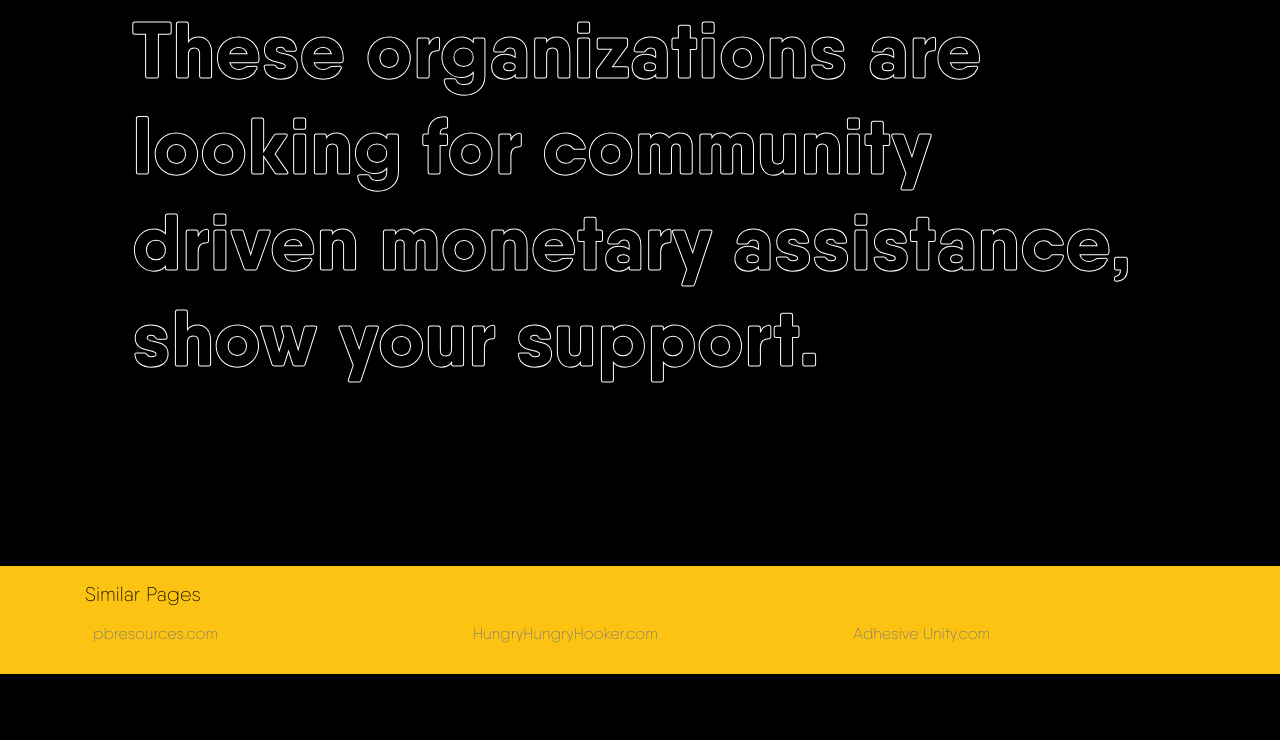
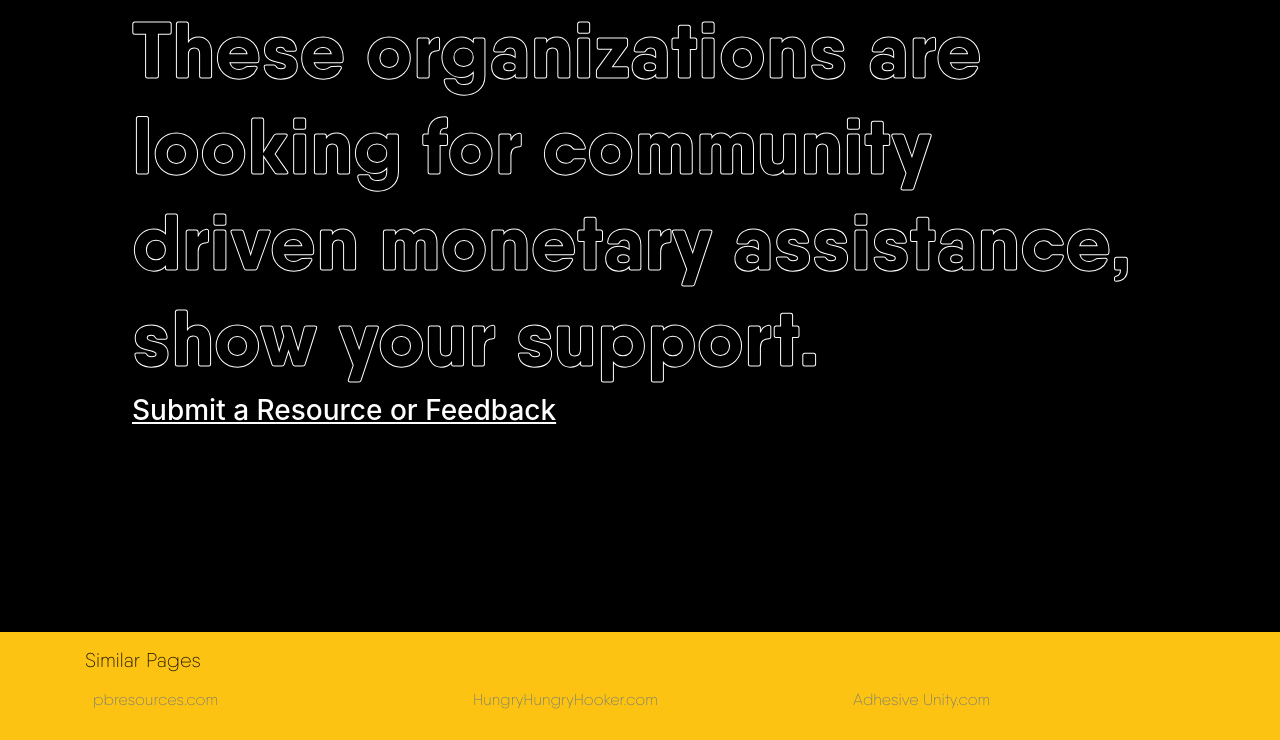
Before and after one commit to mrodriguez3313/Support-bipoc, a Flask app: page /NationalDonate in a window 1280 px wide. Shown: the part 578-1318 px from the top of the page. Before the commit the page ends 1252 px from the top, so only its background shows below. Run offline with Flask 2, Linux system fonts and the light colour scheme; parts of the project's set-up code (start-up, migrations or seed data) failed here and were passed over; some libraries are stand-ins or nearby versions.

Commit message:
Added google form for user input and layout change on state pages

```diff
--- a/website/static/style.css
+++ b/website/static/style.css
@@ -114,6 +114,12 @@ h1 {
   background-color: #000000;
 }
 
+.resource {
+  margin-bottom: 2rem;
+  text-decoration: underline;
+  text-decoration-color: white;
+}
+
 /* CUSTOMIZE THE CAROUSEL
 -------------------------------------------------- */
 /* Carousel base class */
--- a/website/templates/States_list.html
+++ b/website/templates/States_list.html
@@ -2,6 +2,8 @@
 {% block content %}
 <div class="jumbotron d-flex justify-content-center bg-transparent">
   <h1 class="font-weight title_blm">State List</h1>
+  <h3 class="resource"><a style="color: white !important;" href="https://docs.google.com/forms/d/e/1FAIpQLSejKUgeq_edAGw43KlcmZQPX9w-jQ4WP_h33IXg-YthxidIPw/viewform?usp=sf_link">Submit a Resource or Feedback</a></h3>
+
 </div>
 <div class="container">
   {% for code, state in states %}
--- a/website/templates/donate.html
+++ b/website/templates/donate.html
@@ -9,7 +9,7 @@
 </head>
 
 <body>
-  <div class="container mobilev" >
+  <div class="container mobilev">
     <div class="jumbotron d-flex jumbodonateimg ">
       <div class="container" style="height:300px;">
 
@@ -19,7 +19,8 @@
   <div class="container mobilev">
     <div class="jumbotron d-flex" style="background-color: #000000">
       <div class="container" style="background-color: #000000">
-        <h1>These organizations are looking for community driven monetary assistance, show your support.</h1>
+        <h1 class="title_blm">These organizations are looking for community driven monetary assistance, show your support.</h1>
+        <h3 class="resource"><a style="color: white !important;" href="https://docs.google.com/forms/d/e/1FAIpQLSejKUgeq_edAGw43KlcmZQPX9w-jQ4WP_h33IXg-YthxidIPw/viewform?usp=sf_link">Submit a Resource or Feedback</a></h3>
       </div>
     </div>
   </div>
--- a/website/templates/index.html
+++ b/website/templates/index.html
@@ -11,6 +11,8 @@
           ways you can help all minorities and genders with a focus on Black, African-American, and Latino lives.</h4>
       </div>
     </div>
+    <h3 class="resource"><a style="color: white !important;" href="https://docs.google.com/forms/d/e/1FAIpQLSejKUgeq_edAGw43KlcmZQPX9w-jQ4WP_h33IXg-YthxidIPw/viewform?usp=sf_link">Submit a Resource or Feedback</a></h3>
+
     <div id="myCarousel" class="carousel slide" data-ride="carousel" data-interval="5000" data-pause="hover">
       <div class="carousel-inner">
         <div class="carousel-item active">
--- a/website/templates/organize.html
+++ b/website/templates/organize.html
@@ -19,7 +19,8 @@
   <div class="container mobilev">
     <div class="jumbotron d-flex" style="background-color: #000000">
       <div class="container" style="background-color: #000000">
-        <h1>These organizations are resolute in making this country a better place for you. Why not join them?</h1>
+        <h1 class="title_blm">These organizations are resolute in making this country a better place for you. Why not join them?</h1>
+        <h3 class="resource"><a style="color: white !important;" href="https://docs.google.com/forms/d/e/1FAIpQLSejKUgeq_edAGw43KlcmZQPX9w-jQ4WP_h33IXg-YthxidIPw/viewform?usp=sf_link">Submit a Resource or Feedback</a></h3>
       </div>
     </div>
   </div>
--- a/website/templates/petitions.html
+++ b/website/templates/petitions.html
@@ -9,7 +9,7 @@
 </head>
 
 <body>
-  <div class="container mobilev" >
+  <div class="container mobilev">
     <div class="jumbotron d-flex jumbopetitionimg ">
       <div class="container" style="height:300px;">
 
@@ -19,7 +19,9 @@
   <div class="container mobilev">
     <div class="jumbotron d-flex" style="background-color: #000000">
       <div class="container" style="background-color: #000000">
-        <h1>People are making their voice heard. Help make their voice louder!</h1>
+        <h1 class="title_blm">People are making their voice heard. Help make their voice louder!</h1>
+        <h3 class="resource"><a style="color: white !important;" href="https://docs.google.com/forms/d/e/1FAIpQLSejKUgeq_edAGw43KlcmZQPX9w-jQ4WP_h33IXg-YthxidIPw/viewform?usp=sf_link">Submit a Resource or Feedback</a></h3>
+
       </div>
     </div>
   </div>
--- a/website/templates/state_donate.html
+++ b/website/templates/state_donate.html
@@ -2,8 +2,10 @@
 {% block content %}
 <div class="jumbotron d-flex justify-content-center bg-transparent">
   <h1 class="font-weight title_blm">Places to Donate in {{title}}</h1>
+</div>
 
 <div class="container">
+  <h3 class="resource"><a style="color: white !important;" href="https://docs.google.com/forms/d/e/1FAIpQLSejKUgeq_edAGw43KlcmZQPX9w-jQ4WP_h33IXg-YthxidIPw/viewform?usp=sf_link">Submit a Resource or Feedback</a></h3>
   <ul class="list-group">
     {% for name, contact, url, desc in data %}
     <li>
@@ -20,6 +22,4 @@
     </li>
   </ul>
 </div>
-
-</div>
 {% endblock %}
```
Also changed, not shown: website/static/states.css (+12 -1 lines), website/templates/state_biz.html (+5 -2 lines), website/templates/state_org.html (+5 -3 lines). Lines whose indentation alone changed are shown as unchanged.
